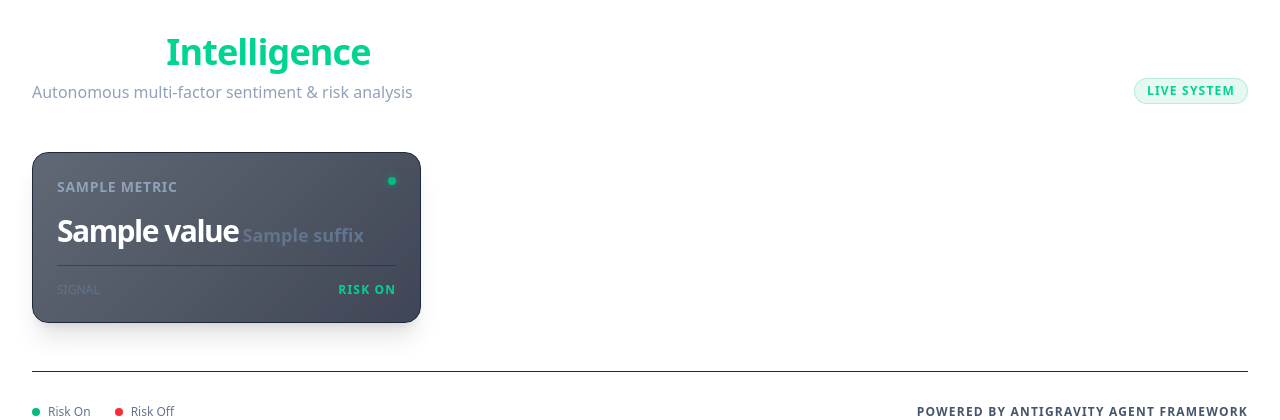
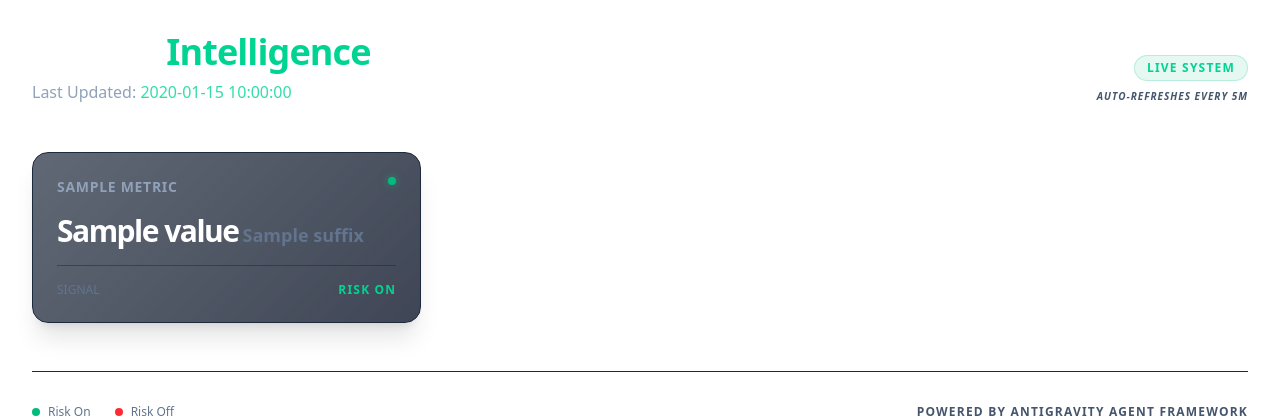
Before and after one commit to yujing1004/ai_stock, a Flask app: template templates/index.html in a window 1280 px wide. Shown: the top 420 px of the page. Run offline with Flask 3, Linux system fonts and the light colour scheme; the template is opened without the code that fills it: most values are stand-ins (such as "Sample title", 1, 10 or a date in 2020).

Commit message:
Add auto-refresh and last updated timestamp to dashboard

```diff
--- a/app.py
+++ b/app.py
@@ -5,6 +5,7 @@ import requests
 import io
 import math
 import fear_greed
+from datetime import datetime
 
 app = Flask(__name__)
 
@@ -75,7 +76,8 @@ def fetch_metrics():
 @app.route('/')
 def index():
     metrics = fetch_metrics()
-    return render_template('index.html', metrics=metrics)
+    last_updated = datetime.now().strftime("%H:%M:%S")
+    return render_template('index.html', metrics=metrics, last_updated=last_updated)
 
 if __name__ == '__main__':
-    app.run(debug=True)
+    app.run(debug=True, port=8080)
--- a/templates/index.html
+++ b/templates/index.html
@@ -22,14 +22,22 @@
                 <h1 class="text-4xl font-black tracking-tight text-white mb-2">
                     Market <span class="text-emerald-400">Intelligence</span>
                 </h1>
-                <p class="text-slate-400 font-medium">Autonomous multi-factor sentiment & risk analysis</p>
+                <p class="text-slate-400 font-medium">Last Updated: <span class="text-emerald-400/80">{{ last_updated }}</span></p>
             </div>
-            <div class="text-right">
+            <div class="text-right flex flex-col items-end gap-2">
                 <span class="inline-flex items-center px-3 py-1 rounded-full text-xs font-bold bg-emerald-500/10 text-emerald-400 border border-emerald-500/20 uppercase tracking-widest">
                     Live System
                 </span>
+                <p class="text-[10px] font-bold text-slate-600 uppercase tracking-widest italic">Auto-refreshes every 5m</p>
             </div>
         </header>
+
+        <script>
+            // Auto-refresh every 5 minutes (300,000 ms)
+            setTimeout(() => {
+                window.location.reload();
+            }, 300000);
+        </script>
 
         <!-- Grid -->
         <div class="grid grid-cols-1 md:grid-cols-2 lg:grid-cols-3 gap-6">
```
